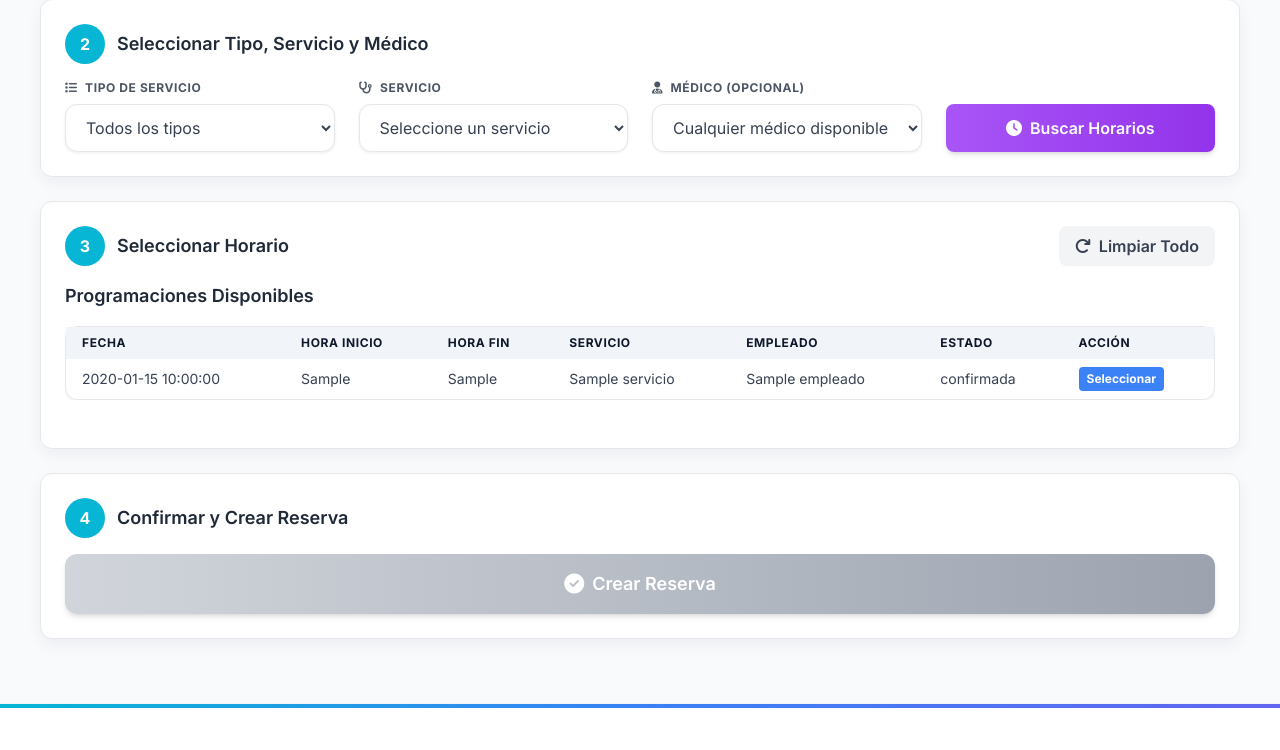
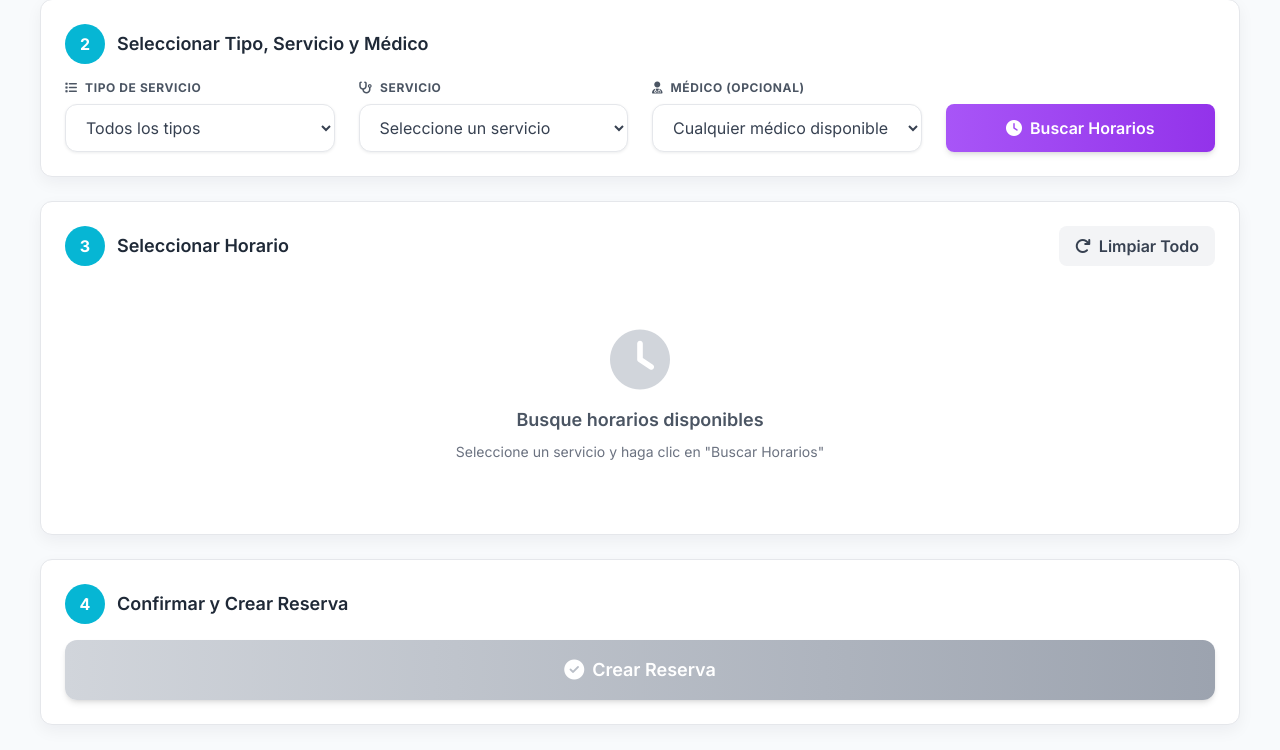
Before and after one commit to DKarelly/Proyecto-Ingenieria-y-calidad, a Flask app: template templates/GenerarReserva.html in a window 1280 px wide. Shown: the part 656-1406 px from the top of the page. Run offline with Flask 3, Linux system fonts and the light colour scheme; the template is opened without the code that fills it: most values are stand-ins (such as "Sample title", 1, 10 or a date in 2020); some libraries are stand-ins or nearby versions.

Commit message:
ReservaFuncional

```diff
--- a/templates/GenerarReserva.html
+++ b/templates/GenerarReserva.html
@@ -195,48 +195,11 @@
                 </button>
             </div>
 
-            <!-- Lista de Programaciones Generales -->
-            <div id="programaciones-list" class="mb-6">
-                <h3 class="text-lg font-semibold text-gray-800 mb-4">Programaciones Disponibles</h3>
-                <div class="overflow-x-auto">
-                    <table class="min-w-full bg-white border border-gray-300 rounded-lg">
-                        <thead class="bg-gray-50">
-                            <tr>
-                                <th class="px-4 py-2 text-left text-xs font-bold text-gray-600 uppercase tracking-wider">Fecha</th>
-                                <th class="px-4 py-2 text-left text-xs font-bold text-gray-600 uppercase tracking-wider">Hora Inicio</th>
-                                <th class="px-4 py-2 text-left text-xs font-bold text-gray-600 uppercase tracking-wider">Hora Fin</th>
-                                <th class="px-4 py-2 text-left text-xs font-bold text-gray-600 uppercase tracking-wider">Servicio</th>
-                                <th class="px-4 py-2 text-left text-xs font-bold text-gray-600 uppercase tracking-wider">Empleado</th>
-                                <th class="px-4 py-2 text-left text-xs font-bold text-gray-600 uppercase tracking-wider">Estado</th>
-                                <th class="px-4 py-2 text-left text-xs font-bold text-gray-600 uppercase tracking-wider">Acción</th>
-                            </tr>
-                        </thead>
-                        <tbody>
-                            {% for prog in programaciones %}
-                            <tr class="border-t border-gray-200">
-                                <td class="px-4 py-2 text-sm text-gray-700">{{ prog.fecha }}</td>
-                                <td class="px-4 py-2 text-sm text-gray-700">{{ prog.hora_inicio }}</td>
-                                <td class="px-4 py-2 text-sm text-gray-700">{{ prog.hora_fin }}</td>
-                                <td class="px-4 py-2 text-sm text-gray-700">{{ prog.servicio }}</td>
-                                <td class="px-4 py-2 text-sm text-gray-700">{{ prog.empleado }}</td>
-                                <td class="px-4 py-2 text-sm text-gray-700">{{ prog.estado }}</td>
-                                <td class="px-4 py-2 text-sm">
-                                    <button class="bg-blue-500 hover:bg-blue-700 text-white font-bold py-1 px-2 rounded text-xs seleccionar-programacion" data-id="{{ prog.id_programacion }}" data-fecha="{{ prog.fecha }}" data-hora-inicio="{{ prog.hora_inicio }}" data-hora-fin="{{ prog.hora_fin }}" data-servicio="{{ prog.servicio }}" data-empleado="{{ prog.empleado }}">
-                                        Seleccionar
-                                    </button>
-                                </td>
-                            </tr>
-                            {% endfor %}
-                        </tbody>
-                    </table>
-                </div>
-            </div>
-
-            <!-- Mensaje inicial (oculto por defecto) -->
-            <div id="horarios-placeholder" class="hidden text-center py-12">
+            <!-- Mensaje inicial -->
+            <div id="horarios-placeholder" class="text-center py-12">
                 <i class="fas fa-clock text-gray-300 text-6xl mb-4"></i>
                 <p class="text-gray-600 font-semibold text-lg">Busque horarios disponibles</p>
-                <p class="text-gray-500 text-sm mt-2">Primero seleccione un servicio y haga clic en "Buscar Horarios"</p>
+                <p class="text-gray-500 text-sm mt-2">Seleccione un servicio y haga clic en "Buscar Horarios"</p>
             </div>
 
             <!-- Loading -->
@@ -252,8 +215,8 @@
                 <p class="text-gray-500 text-sm mt-2">Intente con otro servicio o médico</p>
             </div>
 
-            <!-- Grid de horarios -->
-            <div id="horarios-picker" class="hidden grid grid-cols-2 sm:grid-cols-3 md:grid-cols-4 lg:grid-cols-6 gap-3"></div>
+            <!-- Contenedor dinámico de horarios agrupados por fecha -->
+            <div id="horarios-container" class="hidden space-y-4"></div>
         </div>
 
         <!-- Paso 4: Confirmar Reserva -->
@@ -309,7 +272,7 @@
         // Elementos del DOM (se inicializarán cuando el DOM esté listo)
         let dniInput, btnBuscarPaciente, pacienteInfo;
         let tipoServicioSelect, servicioSelect, medicoSelect, btnBuscarHorarios;
-        let horariosPlaceholder, horariosLoading, horariosVacio, horariosPicker;
+        let horariosPlaceholder, horariosLoading, horariosVacio, horariosContainer;
         let btnCrearReserva, btnLimpiarTodo;
         let serviciosCount, medicosCount, resumenReserva;
 
@@ -328,7 +291,7 @@
             horariosPlaceholder = document.getElementById('horarios-placeholder');
             horariosLoading = document.getElementById('horarios-loading');
             horariosVacio = document.getElementById('horarios-vacio');
-            horariosPicker = document.getElementById('horarios-picker');
+            horariosContainer = document.getElementById('horarios-container');
 
             btnCrearReserva = document.getElementById('btn-crear-reserva');
             btnLimpiarTodo = document.getElementById('btn-limpiar-todo');
@@ -358,52 +321,6 @@
 
             // Filtrar médicos cuando cambia el servicio
             servicioSelect.addEventListener('change', filtrarMedicos);
-
-            // Event listener for programacion selection
-            document.addEventListener('click', (e) => {
-                if (e.target.classList.contains('seleccionar-programacion')) {
-                    const button = e.target;
-                    const progData = {
-                        id_programacion: button.dataset.id,
-                        fecha: button.dataset.fecha,
-                        hora_inicio: button.dataset.horaInicio,
-                        hora_fin: button.dataset.horaFin,
-                        medico: button.dataset.medico
-                    };
-                    seleccionarProgramacion(button, progData);
-                }
-            });
-
-            // Capturar parámetro 'medico' de la URL y seleccionarlo automáticamente
-            const urlParams = new URLSearchParams(window.location.search);
-            const medicoId = urlParams.get('medico');
-
-            if (medicoId) {
-                console.log('[GenerarReserva] Parámetro medico detectado:', medicoId);
-
-                // Verificar si el médico existe en el select
-                const opcionMedico = medicoSelect.querySelector(`option[value="${medicoId}"]`);
-
-                if (opcionMedico) {
-                    medicoSelect.value = medicoId;
-                    console.log('[GenerarReserva] Médico seleccionado automáticamente:', opcionMedico.textContent);
-
-                    // Resaltar visualmente el select
-                    medicoSelect.classList.add('ring-2', 'ring-green-500', 'bg-green-50');
-                    setTimeout(() => {
-                        medicoSelect.classList.remove('ring-2', 'ring-green-500', 'bg-green-50');
-                    }, 2000);
-                } else {
-                    console.error('[GenerarReserva] ERROR: Médico con ID', medicoId, 'no encontrado en la lista');
-                    console.log('[GenerarReserva] Médicos disponibles:', Array.from(medicoSelect.options).map(opt => ({
-                        id: opt.value,
-                        nombre: opt.textContent
-                    })));
-
-                    // Mostrar alerta al usuario
-                    alert(`Error: El médico seleccionado (ID: ${medicoId}) no está disponible en este momento. Por favor, selecciona otro médico.`);
-                }
-            }
 
             // Enter en DNI
             dniInput.addEventListener('keypress', (e) => {
@@ -516,7 +433,6 @@
                         </div>
                     `;
                     pacienteSeleccionado = null;
-                    estadoReserva.textContent = 'Sin paciente';
                     actualizarBotonCrear();
                 } else {
                     pacienteSeleccionado = data.paciente;
@@ -527,9 +443,9 @@
                             <p class="text-xs text-gray-500">DNI: ${data.paciente.documento_identidad} | ID: ${data.paciente.id_paciente}</p>
                         </div>
                     `;
-                    estadoReserva.textContent = 'Paciente OK';
                     mostrarNotificacion('Paciente encontrado correctamente', 'success');
                     actualizarResumen();
+                    actualizarBotonCrear();
                 }
             } catch (err) {
                 pacienteInfo.innerHTML = `
@@ -554,63 +470,123 @@
 
             const id_empleado = medicoSelect.value;
 
+            console.log('[GenerarReserva] Buscando horarios para servicio:', id_servicio, 'médico:', id_empleado || 'todos');
+
             // Mostrar loading
             horariosPlaceholder.classList.add('hidden');
             horariosVacio.classList.add('hidden');
-            horariosPicker.classList.add('hidden');
+            horariosContainer.classList.add('hidden');
             horariosLoading.classList.remove('hidden');
 
-            const params = new URLSearchParams();
-            if (id_empleado) params.set('id_empleado', id_empleado);
-            else if (id_servicio) params.set('id_servicio', id_servicio);
+            try {
+                let url;
 
-            try {
-                const resp = await fetch(`/reservas/api/horarios-disponibles?${params.toString()}`);
-                if (!resp.ok) throw new Error('Error al cargar horarios');
+                if (id_empleado) {
+                    // Buscar horarios de un médico específico usando la API de horarios semanales
+                    url = `/reservas/api/horarios-semana/${id_empleado}`;
+                } else {
+                    // Buscar horarios disponibles por servicio
+                    url = `/reservas/api/buscar-horarios-disponibles?id_servicio=${id_servicio}`;
+                }
+
+                console.log('[GenerarReserva] Consultando:', url);
+                const resp = await fetch(url);
+
+                if (!resp.ok) {
+                    throw new Error('Error al cargar horarios');
+                }
 
                 const data = await resp.json();
                 const horarios = data.horarios || [];
+
+                console.log('[GenerarReserva] Horarios recibidos:', horarios.length);
 
                 horariosLoading.classList.add('hidden');
 
                 if (horarios.length === 0) {
                     horariosVacio.classList.remove('hidden');
-                    horariosCount.textContent = '0';
-                    estadoReserva.textContent = 'Sin horarios';
                     return;
                 }
 
-                // Renderizar horarios
-                horariosPicker.innerHTML = '';
+                // Agrupar horarios por fecha
+                const horariosPorFecha = {};
                 horarios.forEach(h => {
-                    const div = document.createElement('div');
-                    div.className = 'bg-gradient-to-br from-white to-gray-50 border-2 border-gray-300 rounded-lg p-4 text-center hover:border-cyan-500 hover:shadow-lg transition-all duration-200 cursor-pointer horario-card';
-                    div.dataset.id = h.id_horario;
-                    div.dataset.fecha = h.fecha || '';
-                    div.dataset.horaInicio = h.hora_inicio || '';
-                    div.dataset.horaFin = h.hora_fin || '';
-                    div.dataset.empleado = h.empleado || '';
+                    const fecha = h.fecha;
+                    if (!horariosPorFecha[fecha]) {
+                        horariosPorFecha[fecha] = [];
+                    }
+                    horariosPorFecha[fecha].push(h);
+                });
 
-                    const hora = h.hora_inicio ? h.hora_inicio.substring(0, 5) : '';
-                    const horaFin = h.hora_fin ? h.hora_fin.substring(0, 5) : '';
+                horariosContainer.innerHTML = '';
+                horariosContainer.classList.remove('hidden');
 
-                    div.innerHTML = `
-                        <i class="fas fa-clock text-cyan-600 text-2xl mb-2"></i>
-                        <p class="font-bold text-gray-800 text-lg">${hora}</p>
-                        <p class="text-xs text-gray-600">a ${horaFin}</p>
-                        ${h.fecha ? `<p class="text-xs text-gray-500 mt-1">${h.fecha}</p>` : ''}
+                // Crear cards por día
+                Object.keys(horariosPorFecha).sort().forEach(fecha => {
+                    const horariosDelDia = horariosPorFecha[fecha];
+                    const fechaObj = new Date(fecha + 'T00:00:00');
+
+                    const diasSemana = ['Domingo', 'Lunes', 'Martes', 'Miércoles', 'Jueves', 'Viernes', 'Sábado'];
+                    const diaSemana = diasSemana[fechaObj.getDay()];
+
+                    const fechaFormateada = fechaObj.toLocaleDateString('es-ES', {
+                        day: '2-digit',
+                        month: 'long',
+                        year: 'numeric'
+                    });
+
+                    const diaCard = document.createElement('div');
+                    diaCard.className = 'border border-gray-200 rounded-lg p-4 bg-gray-50';
+                    diaCard.innerHTML = `
+                        <h4 class="font-semibold text-gray-800 mb-3 flex items-center">
+                            <i class="fas fa-calendar-day text-cyan-600 mr-2"></i>
+                            ${diaSemana}, ${fechaFormateada}
+                        </h4>
+                        <div class="grid grid-cols-2 sm:grid-cols-3 md:grid-cols-4 lg:grid-cols-6 gap-3" data-fecha="${fecha}">
+                        </div>
                     `;
 
-                    div.addEventListener('click', () => seleccionarHorario(div, h));
-                    horariosPicker.appendChild(div);
+                    const horariosGrid = diaCard.querySelector('[data-fecha]');
+
+                    horariosDelDia.forEach(h => {
+                        const horarioBtn = document.createElement('button');
+                        horarioBtn.type = 'button';
+
+                        const esDisponible = (h.disponibilidad === 'Disponible' || h.disponible === true) &&
+                                           (h.estado === 'Activo' || !h.estado);
+
+                        if (esDisponible) {
+                            horarioBtn.className = 'border-2 border-gray-300 bg-white rounded-lg p-3 text-sm hover:border-cyan-500 hover:bg-cyan-50 transition-all horario-card';
+                            horarioBtn.dataset.id = h.id_horario;
+                            horarioBtn.onclick = () => seleccionarHorario(horarioBtn, h);
+                        } else {
+                            horarioBtn.className = 'border-2 border-gray-200 bg-gray-100 rounded-lg p-3 text-sm text-gray-400 cursor-not-allowed';
+                            horarioBtn.disabled = true;
+                        }
+
+                        const profesional = h.profesional || h.medico_nombre ||
+                                          (h.empleado_nombre ? h.empleado_nombre : '') ||
+                                          'Profesional disponible';
+
+                        horarioBtn.innerHTML = `
+                            <div class="font-semibold text-gray-800">${h.hora_inicio} - ${h.hora_fin}</div>
+                            ${profesional !== 'Profesional disponible' ? `<div class="text-xs text-gray-600 mt-1">${profesional}</div>` : ''}
+                            <div class="text-xs mt-1 ${esDisponible ? 'text-green-600' : 'text-red-500'}">
+                                ${esDisponible ? '✓ Disponible' : '✗ Ocupado'}
+                            </div>
+                        `;
+
+                        horariosGrid.appendChild(horarioBtn);
+                    });
+
+                    horariosContainer.appendChild(diaCard);
                 });
 
-                horariosPicker.classList.remove('hidden');
-                horariosCount.textContent = horarios.length;
-                estadoReserva.textContent = `${horarios.length} horarios`;
+                console.log('[GenerarReserva] ✓ Horarios renderizados correctamente');
                 mostrarNotificacion(`Se encontraron ${horarios.length} horarios disponibles`, 'success');
 
             } catch (err) {
+                console.error('[GenerarReserva] Error:', err);
                 horariosLoading.classList.add('hidden');
                 horariosVacio.classList.remove('hidden');
                 mostrarNotificacion('Error al cargar horarios', 'error');
@@ -621,34 +597,15 @@
         function seleccionarHorario(elemento, data) {
             // Remover selección anterior
             document.querySelectorAll('.horario-card').forEach(card => {
-                card.classList.remove('border-green-500', 'bg-green-50');
+                card.classList.remove('border-green-500', 'bg-green-50', 'ring-2', 'ring-cyan-300');
                 card.classList.add('border-gray-300');
             });
 
             // Marcar seleccionado
             elemento.classList.remove('border-gray-300');
-            elemento.classList.add('border-green-500', 'bg-green-50');
+            elemento.classList.add('border-green-500', 'bg-green-50', 'ring-2', 'ring-cyan-300');
 
-            horarioSeleccionado = elemento.dataset.id;
-            horarioData = data;
-
-            actualizarResumen();
-            actualizarBotonCrear();
-        }
-
-        // Función para seleccionar programacion
-        function seleccionarProgramacion(button, data) {
-            // Remover selección anterior de programaciones
-            document.querySelectorAll('.seleccionar-programacion').forEach(btn => {
-                btn.classList.remove('bg-green-500', 'hover:bg-green-700');
-                btn.classList.add('bg-blue-500', 'hover:bg-blue-700');
-            });
-
-            // Marcar seleccionado
-            button.classList.remove('bg-blue-500', 'hover:bg-blue-700');
-            button.classList.add('bg-green-500', 'hover:bg-green-700');
-
-            horarioSeleccionado = data.id_programacion; // Usar id_programacion como horarioSeleccionado
+            horarioSeleccionado = data.id_horario;
             horarioData = data;
 
             actualizarResumen();
@@ -727,7 +684,6 @@
                 }
 
                 mostrarNotificacion(`Reserva creada exitosamente (ID: ${data.id_reserva})`, 'success');
-                estadoReserva.textContent = 'Reserva creada';
 
                 setTimeout(() => {
                     window.location.reload();
@@ -749,8 +705,8 @@
 
             pacienteInfo.innerHTML = '<p class="text-sm text-gray-500 text-center"><i class="fas fa-user-circle text-3xl text-gray-400 mb-2 block"></i>Busque un paciente por DNI</p>';
 
-            horariosPicker.innerHTML = '';
-            horariosPicker.classList.add('hidden');
+            horariosContainer.innerHTML = '';
+            horariosContainer.classList.add('hidden');
             horariosPlaceholder.classList.remove('hidden');
             horariosVacio.classList.add('hidden');
             horariosLoading.classList.add('hidden');
```
Also changed, not shown: 1 other file.
